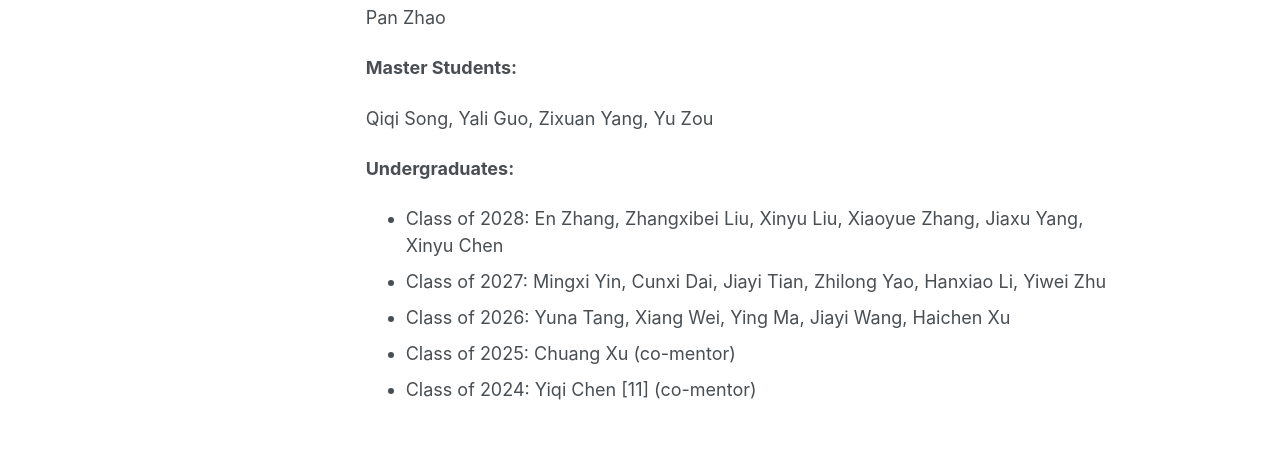
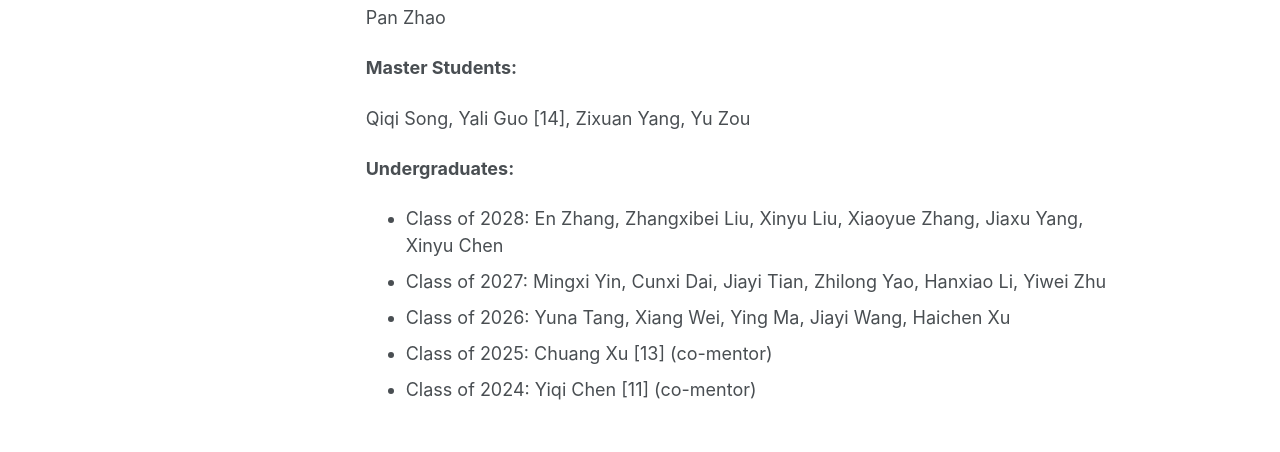
Before and after one commit to Jingyi-Chen/jingyi-chen.github.io, a Jekyll site: the page built from _pages/group.md, in a window 1280 px wide and 1257 px high. Shown: the part 638-1090 px from the top of the window. Built offline with Jekyll 4.4.1, drawn with Linux system fonts in a browser that asks for light colours; some web fonts are replaced.

Commit message:
Add references to students in group.md

```diff
--- a/_pages/group.md
+++ b/_pages/group.md
@@ -20,12 +20,12 @@ Pan Zhao
 
 **Master Students:**
 
-Qiqi Song, Yali Guo, Zixuan Yang, Yu Zou
+Qiqi Song, Yali Guo [14], Zixuan Yang, Yu Zou
 
 **Undergraduates:**
 
 * Class of 2028: En Zhang, Zhangxibei Liu, Xinyu Liu, Xiaoyue Zhang, Jiaxu Yang, Xinyu Chen
 * Class of 2027: Mingxi Yin, Cunxi Dai, Jiayi Tian, Zhilong Yao, Hanxiao Li, Yiwei Zhu
 * Class of 2026: Yuna Tang, Xiang Wei, Ying Ma, Jiayi Wang, Haichen Xu
-* Class of 2025: Chuang Xu (co-mentor)
+* Class of 2025: Chuang Xu [13] (co-mentor)
 * Class of 2024: Yiqi Chen [11] (co-mentor)
```
